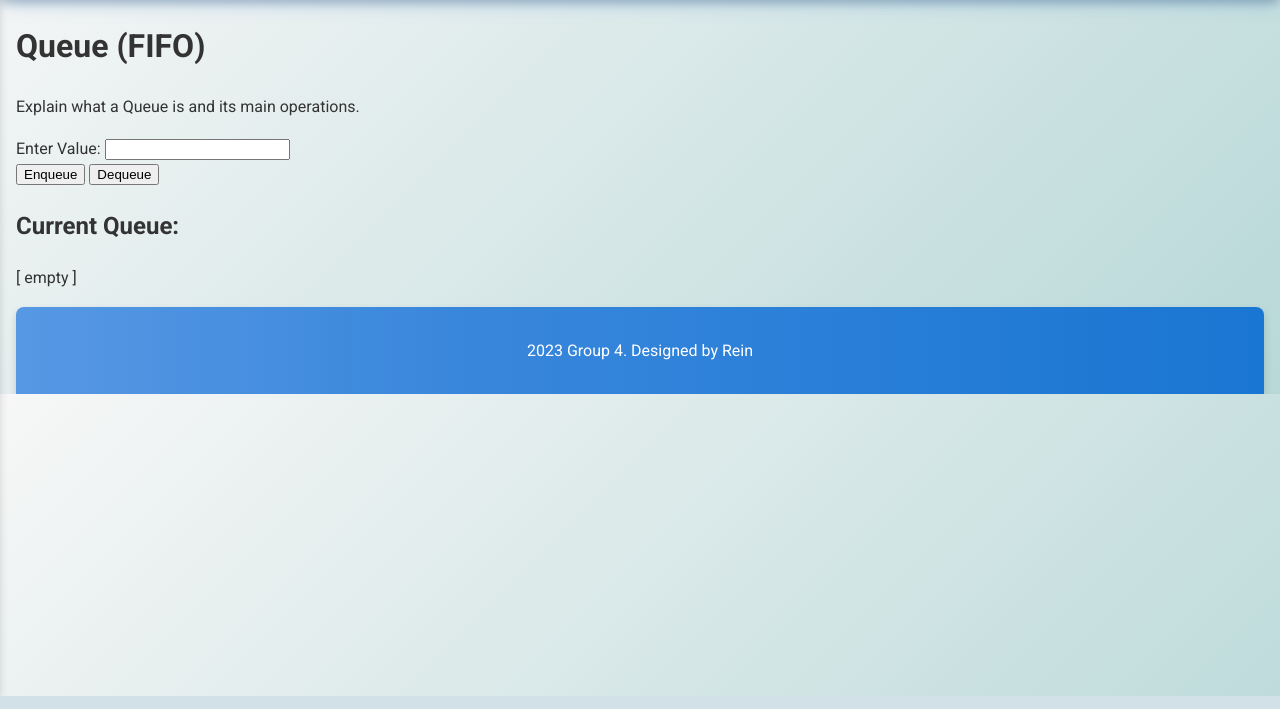
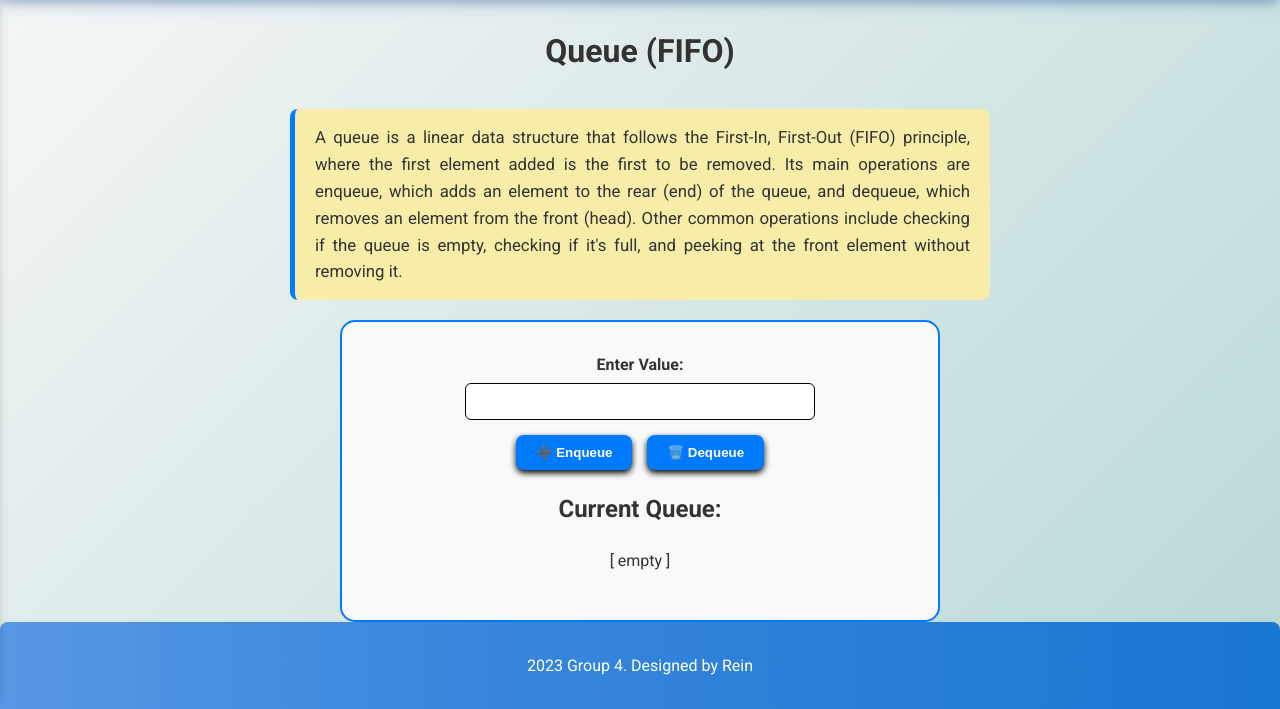
Before and after one commit to ZyS1b/DSA_Group4_LabExercise6, a Flask app: page /work/queue in a window 1280 px wide. Shown: the part 104-813 px from the top of the page. Run offline with Flask 3, Linux system fonts and the light colour scheme.

Commit message:
Updated Queue Page
Updated and Stylized the Queue Page

```diff
--- a/templates/queue.html
+++ b/templates/queue.html
@@ -2,23 +2,92 @@
 {% extends "base.html" %}
 {% block title %}Queue (FIFO){% endblock %}
 {% block content %}
+<div style="display: flex; flex-direction: column; align-items: center; text-align: cemter; margin-top: 5px;">
     <h1>Queue (FIFO)</h1>
-<p class="lead">Explain what a Queue is and its main operations.</p>
+
+    <!-- Explanation Box -->
+    <div style="
+        background-color: #f7eda8;
+        border-left: 5px solid #007bff;
+        border-radius: 8px;
+        padding: 15px 20px;
+        max-width: 700px;
+        margin-top: 10px ;
+    ">
+        <p class="lead" style="font-size: 1.05em; text-align: justify; margin: 0">A queue is a linear data structure that follows the First-In, First-Out (FIFO) principle, where the first element added is the first to be removed. Its main operations are enqueue, which adds an element to the rear (end) of the queue, and dequeue, which removes an element from the front (head). Other common operations include checking if the queue is empty, checking if it's full, and peeking at the front element without removing it.</p>
+    </div>
     <!-- Member #3: Add form input for enqueue/dequeue and buttons -->
     <!-- Member #3: Add a section to display the current queue -->
-<div class="queue-section">
-    <form method="POST">
-        <div class="form-group">
-            <label for="inputValue">Enter Value:</label>
-            <input type="text" class="form-control" id="inputValue" name="inputValue" required>
+
+    <!-- Queue Section -->
+    <div class="queue-section" style="
+        background-color: #f8f9fa;
+        border: 2px solid #007bff;
+        border-radius: 15px;
+        padding: 30px;
+        margin-top: 20px;
+        width: 100%;
+        max-width: 600px;
+        display: flex;
+        flex-direction: column;
+        align-items: center;
+        text-align: center;
+    ">
+
+        <!-- Input Form -->
+        <form method="POST" style="display: flex;flex-direction: column; align-items: center;width: 100%; max-width: 350px;">
+            <div class="form-group" style="width: 100%; display: flex;flex-direction: column;align-items: center;">
+                <label for="inputValue" style="font-weight: bold; margin-bottom: 5px;">Enter Value:</label>
+                <input type="text" class="form-control" id="inputValue" name="inputValue" required style="
+                    width: 100%;
+                    padding: 10px;
+                    border: 1px solid #050505;
+                    border-radius: 6px;
+                ">
             </div>
-        <!-- Enqueue Button -->
-        <button type="submit" name="action" value="enqueue" class="btn btn-primary">Enqueue</button>
-        <!-- Dequeue Button -->
-        <button type="submit" name="action" value="dequeue" class="btn btn-danger">Dequeue</button>
+
+            <!-- Enqueue and Dequeue Buttons -->
+            <div style="display: flex; gap: 15px; margin-top: 15px;">
+                <!-- Enqueue Buttons -->
+                <button type="submit" name="action" value="enqueue" class="btn btn-primary" style="
+                    background-color: #007bff;
+                    color: white;
+                    border: none;
+                    border-radius: 8px;
+                    padding: 10px 20px;
+                    font-weight: bold;
+                    cursor: pointer;
+                    transition: all 0.8 ease;
+                    box-shadow: 0 3px 6px rgba(0, 0, 0, 1);"
+                    onmouseover="this.style.backgroundColor='#0056b3'"
+                    onmouseout="this.style.backgroundColor='#007bff'"
+                >
+                ➕ Enqueue
+                </button>
+                <!-- Dequeue Buttons -->
+                <button type="submit" name="action" value="dequeue" class="btn btn-danger" style="
+                    background-color: #007bff;
+                    color: white;
+                    border: none;
+                    border-radius: 8px;
+                    padding: 10px 20px;
+                    font-weight: bold;
+                    cursor: pointer;
+                    transition: all 0.8 ease;
+                    box-shadow: 0 3px 6px rgba(0, 0, 0, 1);"
+                    onmouseover="this.style.backgroundColor='#0056b3'"
+                    onmouseout="this.style.backgroundColor='#007bff'"
+                >
+                🗑️ Dequeue
+                </button>
+            </div>
         </form>
-</div>
+
         <div class="current-queue">
             <h2>Current Queue:</h2>
             <p>{{ queue_contents }}</p>
+        </div>
+    </div>
+</div>
+
 {% endblock %}
```
Lines whose indentation alone changed are shown as unchanged.
